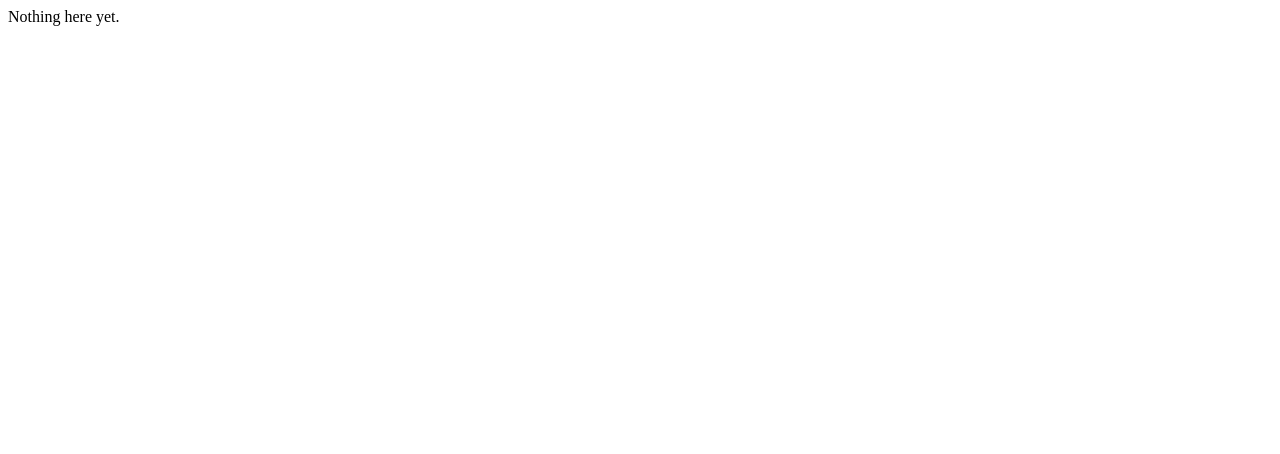
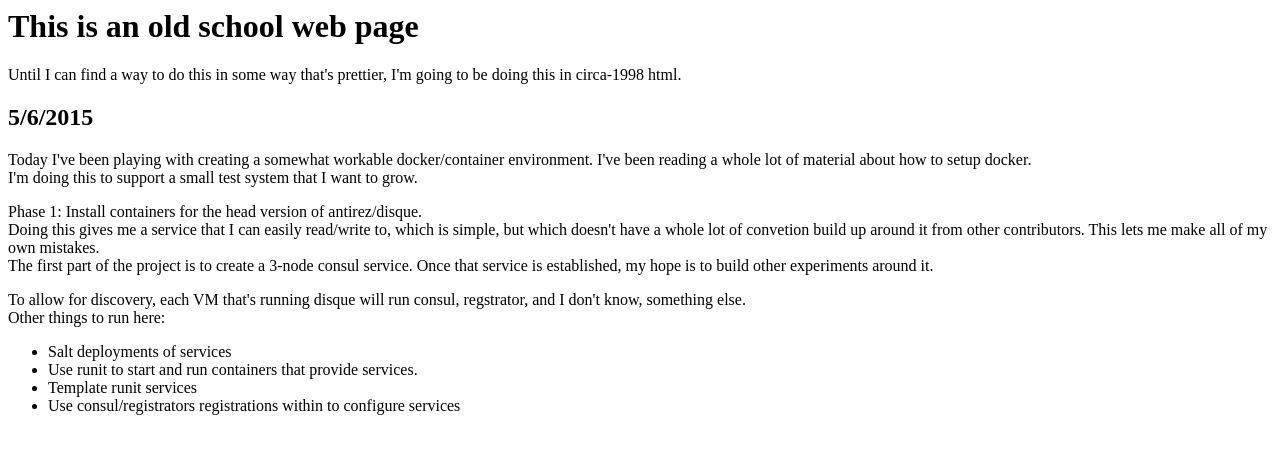
Before and after one commit to pcn/pcn.github.io, a plain HTML site: page index.html in a window 1280 px wide. Drawn offline with Linux system fonts and the light colour scheme.

Commit message:
Disque, consul, docker, etc.

```diff
--- a/index.html
+++ b/index.html
@@ -1 +1,39 @@
-Nothing here yet.
+<html>
+  <head>
+  </head>
+  <body>
+    <h1>This is an old school web page</h1>
+    <p/>
+      Until I can find a way to do this in some way that's prettier,
+      I'm going to be doing this in circa-1998 html.
+    <h2>5/6/2015</h2>
+    <p/>
+      Today I've been playing with creating a somewhat workable
+      docker/container environment.  I've been reading a whole lot of
+      material about how to setup docker.
+      <br>
+      I'm doing this to support a small test system that I want to grow.
+    <p/>
+      Phase 1: Install containers for the head version of antirez/disque.
+      <br>
+      Doing this gives me a service that I can easily read/write to,
+      which is simple, but which doesn't have a whole lot of convetion
+      build up around it from other contributors.  This lets me make all
+      of my own mistakes.
+      <br>
+      The first part of the project is to create a 3-node consul
+      service.  Once that service is established, my hope is to build
+      other experiments around it.
+    <p>
+      To allow for discovery, each VM that's running disque will run
+      consul, regstrator, and I don't know, something else.
+      <br>
+      Other things to run here:
+      <ul>
+        <li> Salt deployments of services
+        <li> Use runit to start and run containers that provide services.
+        <li> Template runit services
+        <li> Use consul/registrators registrations within to configure services
+      </ul>
+  </body>
+</html>
```
